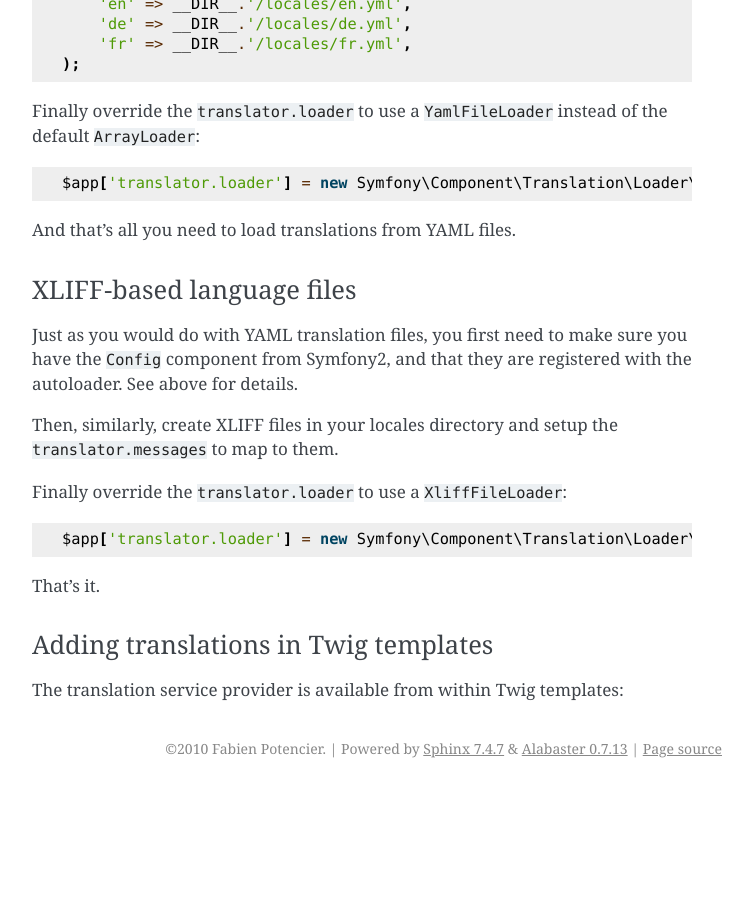
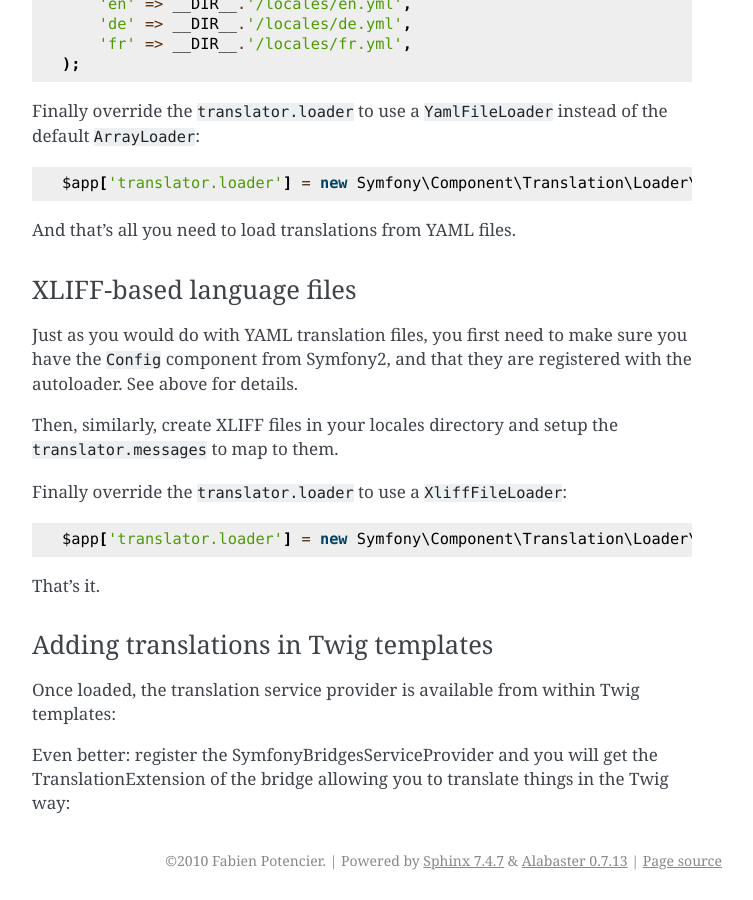
Before and after one commit to silexphp/Silex, a Sphinx documentation site: the page built from doc/providers/translation.rst, in a window 1280 px wide and 900 px high, scrolled down 2258 px. Shown: the whole window, without its empty margins (388-1141 px from the left). Built offline with Sphinx 7.4.7, drawn with Linux system fonts in a browser that asks for light colours; before the commit the page ends 3046 px from its top, so only the background shows below that.

Commit message:
corrected translation doc

```diff
--- a/doc/providers/translation.rst
+++ b/doc/providers/translation.rst
@@ -128,7 +128,9 @@
 XLIFF-based language files
 ~~~~~~~~~~~~~~~~~~~~~~~~~
 
-Just as you would do with YAML translation files, you first need to make sure you have the ``Config`` component from Symfony2, and that they are registered with the autoloader. See above for details.
+Just as you would do with YAML translation files, you first need to make
+sure you have the ``Config`` component from Symfony2, and that they are
+registered with the autoloader. See above for details.
 
 Then, similarly, create XLIFF files in your locales directory and setup the ``translator.messages`` to map to them.
 
@@ -142,7 +144,16 @@
 Adding translations in Twig templates
 ~~~~~~~~~~~~~~~~~~~~~~~~~~~~~~~~~~~~~
 
-The translation service provider is available from within Twig templates:
+Once loaded, the translation service provider is available from within Twig templates:
 
-.. code-block:: twig
+.. code-block:: jinja
     {{ app.translator.trans('translation_key') }}
+
+Even better: register the SymfonyBridgesServiceProvider and you will get
+the TranslationExtension of the bridge allowing you to translate things in
+the Twig way:
+
+.. code-block:: jinja
+    {{ 'translation_key'|trans }}
+    {{ 'translation_key'|transchoice }}
+    {% trans %}translation_key{% endtrans %}
```
